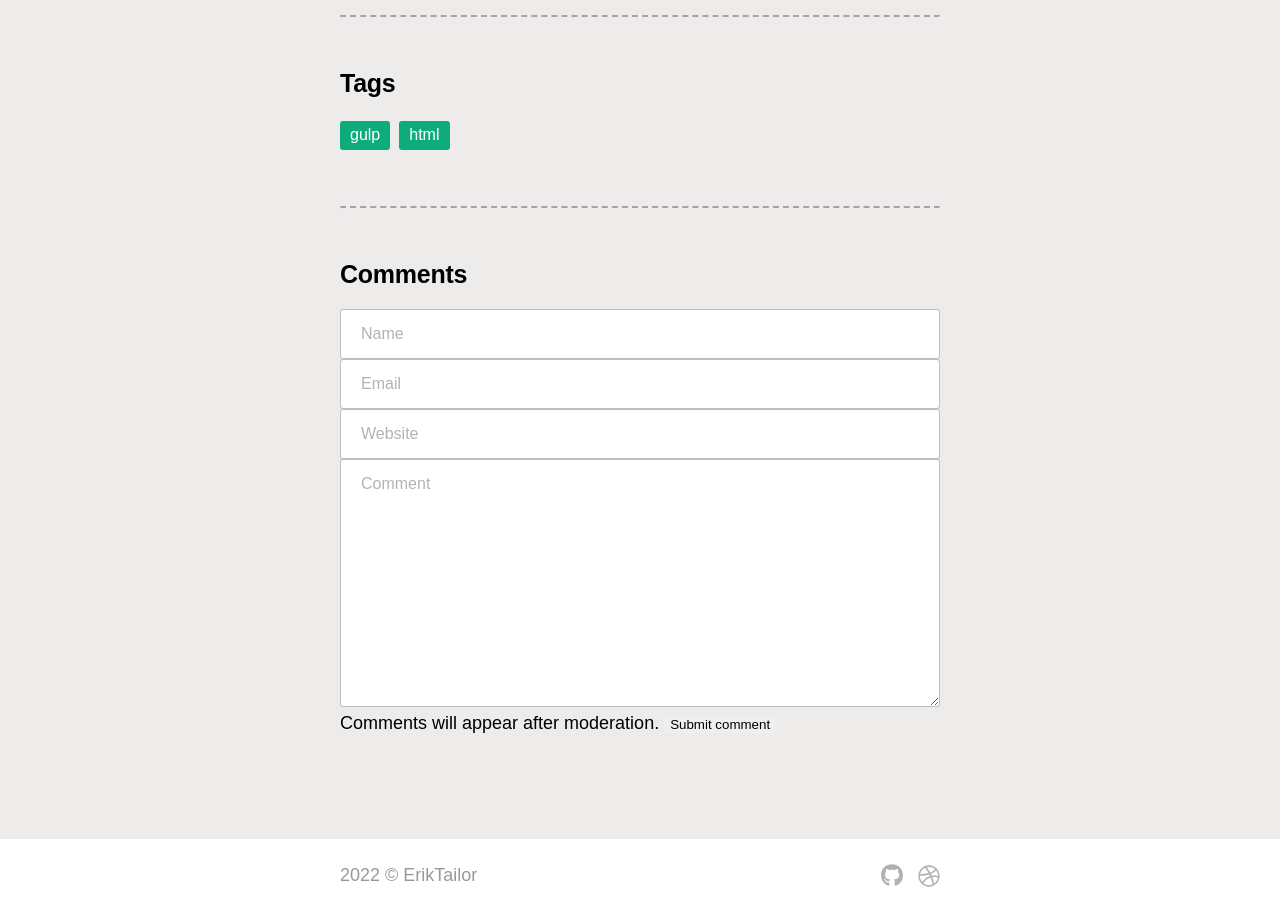
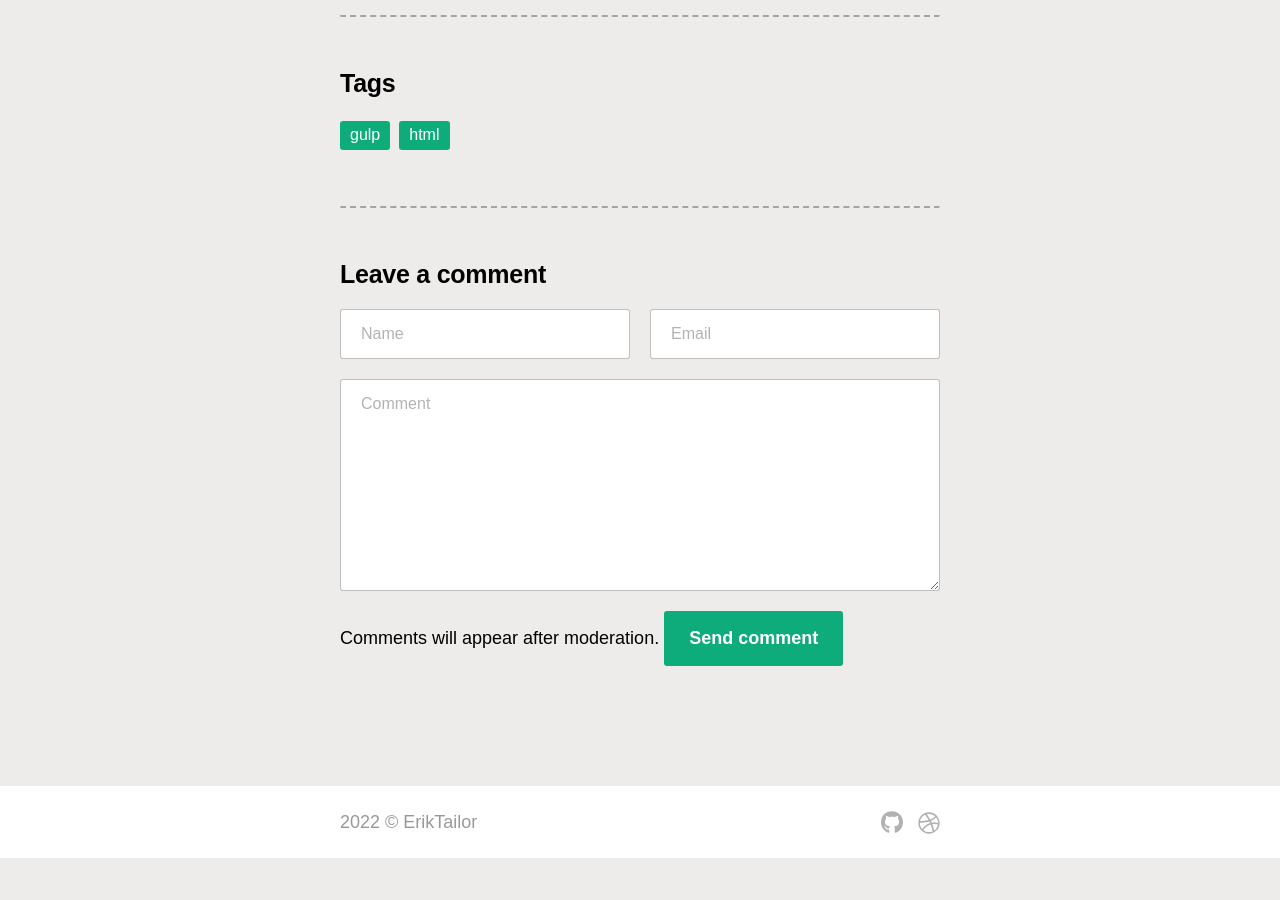
Before and after one commit to eriktailor/eriktailor.github.io_source, a Jekyll site: the page built from _posts/2022-04-05-create-components-with-gulp-and-nunjucks.md, in a window 1280 px wide and 900 px high, scrolled down 1315 px. Built offline with Jekyll 4.4.1, drawn with Linux system fonts in a browser that asks for light colours; after the commit the page ends 2173 px from its top, so only the background shows below that.

Commit message:
Update post.html

```diff
--- a/_layouts/post.html
+++ b/_layouts/post.html
@@ -32,15 +32,13 @@ layout: default
 
 <hr />
 
-<h3 id="comments">Comments</h3>
-
 <!-- Comments -->
 {% if site.data.comments[page.slug] %}
-	<h3>
+	<h3 id="comments">
 		{% if site.data.comments[page.slug].size > 1 %}
 			{{ site.data.comments[page.slug] | size }}
 		{% endif %}
-		Comments:
+		Comments
     </h3>
 	{% assign comments = site.data.comments[page.slug] | sort %}
 	{% for comment in comments %}
@@ -59,17 +57,21 @@ layout: default
 {% endif %}
 
 <!-- Comments Form -->
-  <form method="POST" action="{{ site.staticman_url }}">
-    <input name="options[redirect]" type="hidden" value="https://example.com">
+<h3 id="leave-comment">Leave a comment</h3>
+<form id="comment-form" method="POST" action="{{ site.staticman_url }}">
+	<input name="options[redirect]" type="hidden" value="https://eriktailor.github.io/thank-you">
 	<input name="options[slug]" type="hidden" value="{{ page.slug }}">
-      <label>Name</label>
+	<div class="form-row">
+		<div class="form-group">
 			<input name="fields[name]" type="text" placeholder="Name">
-      <label>E-mail (optional)</label>
+		</div>
+		<div class="form-group">
 			<input name="fields[email]" type="email" placeholder="Email">
-      <label>Website (optional)</label>
-      <input name="fields[url]" type="url" placeholder="Website">
-      <label>Message</label>
-      <textarea style="width:100%" name="fields[message]" rows="12" placeholder="Comment"></textarea>
+		</div>
+	</div>
+	<div class="form-group">
+		<textarea name="fields[message]" rows="10" placeholder="Comment"></textarea>
+	</div>
 	<small>Comments will appear after moderation.</small>
-      <button type="submit">Submit comment</button>
+	<button class="btn" type="submit">Send comment</button>
 </form>
```
Lines whose indentation alone changed are shown as unchanged.
